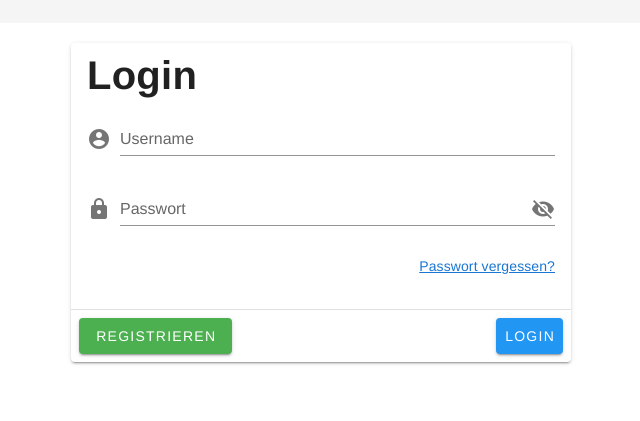
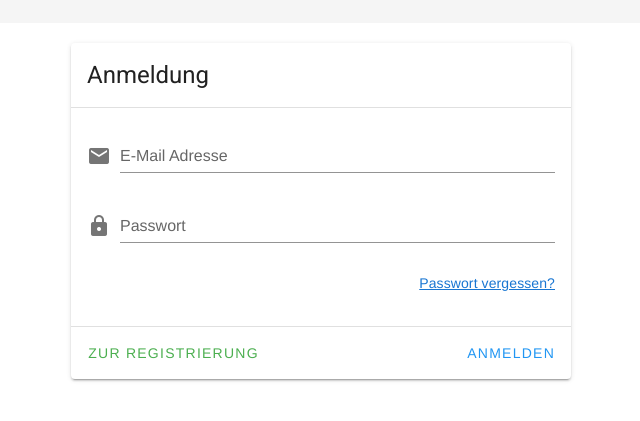
Before and after one commit to BSilvie/Boenings_Bohnen, a Vue app in the folder plantista/: page /#/ in a window 1280 px wide. Shown: the part 127-548 px from the top of the page, without its empty margins (319-959 px from the left). Built offline with nearby package versions, Linux system fonts and the light colour scheme.

Commit message:
updates frontend

```diff
--- a/plantista/src/components/Card.vue
+++ b/plantista/src/components/Card.vue
@@ -14,10 +14,17 @@
             />
 
             <status-light
+                :status="plant.status"
                 class="statusLight"
             />
 
             <v-card-title>{{plant.name}}</v-card-title>
+
+            <v-btn
+                fab
+            >
+                {{plant.moisturization}}
+            </v-btn>
 
           <v-divider/>
 
@@ -74,18 +81,28 @@ export default {
             plants: [
                 {
                     name: "Jan",
+                    moisturization: 525,
+                    status: 0
                 },
                 {
                     name: "Silvie",
+                    moisturization: 221,
+                    status: 2
                 },
                 {
                     name: "Melanie",
+                    moisturization: 432,
+                    status: 2
                 },
                 {
                     name: "Alex",
+                    moisturization: 531,
+                    status: 2
                 },
                 {
                     name: "Manuel",
+                    moisturization: 553,
+                    status: 1
                 }
             ]
         }
--- a/plantista/src/views/Dashboard.vue
+++ b/plantista/src/views/Dashboard.vue
@@ -1,10 +1,7 @@
 <template>
-  <div class="dashboard">
-    <h1>Dashboard</h1>
-
-
-    <Card />
-  </div>
+    <div class="dashboard">
+        <Card />
+    </div>
 </template>
 
 <script>
@@ -12,7 +9,7 @@ import Card from '../components/Card.vue';
 export default {
     name: 'Dashboard',
     components: {
-    Card
-}
+        Card
+    }
 }
 </script>
--- a/plantista/src/views/Login.vue
+++ b/plantista/src/views/Login.vue
@@ -1,21 +1,21 @@
 <template>
-
     <v-app>
-    <v-card width="500px" class="mx-auto mt-5" >
-      <v-card-title>
-        <h1>Login</h1>
-      </v-card-title>
+        <v-card width="500px" class="mx-auto mt-5">
+            <v-card-title class="text-h5">Anmeldung</v-card-title>
+            <v-divider />
             <v-card-text>
                 <v-form >
                     <v-text-field
-            label="Username"
-            prepend-icon="mdi-account-circle"
+                        v-model="email"
+                        label="E-Mail Adresse"
+                        prepend-icon="mdi-email"
+                        required
                     />
                     <v-text-field
-            type="Password"
+                        v-model="password"
                         label="Passwort"
                         prepend-icon="mdi-lock"
-            append-icon="mdi-eye-off"
+                        required
                     />
                     <p class="forgot-password text-right mt-2 mb-4">
                         <router-link to="/forgot-password">Passwort vergessen?</router-link>
@@ -24,15 +24,23 @@
             </v-card-text>
             <v-divider></v-divider>
             <v-card-actions>
-        <router-link :to="{name: 'Registrierung'}">
-        <v-btn color="success">Registrieren</v-btn>
-        </router-link>
-        <v-spacer></v-spacer>
-        <v-btn color="info">Login</v-btn>
+                <v-btn
+                    color="success"
+                    text
+                    @click="$router.push({name: 'Registrierung'})"
+                >
+                    zur Registrierung
+                </v-btn>
+                <v-spacer />
+                <v-btn
+                color="info"
+                text
+                >
+                Anmelden
+                </v-btn>
             </v-card-actions>
         </v-card>
     </v-app>
-
 </template>
 
 <script>
@@ -40,6 +48,8 @@ export default {
     name: 'Login',
     data () {
         return {
+            password: '',
+            email: '',
             showPassword: false
         }
     }
--- a/plantista/src/views/Register.vue
+++ b/plantista/src/views/Register.vue
@@ -1,10 +1,8 @@
 <template>
-
     <v-app>
-    <v-card width="500px" class="mx-auto mt-5" >
-      <v-card-title>
-        <h1>Registrierung</h1>
-      </v-card-title>
+        <v-card width="500px" class="mx-auto mt-5">
+            <v-card-title class="text-h5">Registrierung</v-card-title>
+            <v-divider />
             <v-card-text>
                 <v-form >
                     <v-text-field
@@ -13,21 +11,31 @@
                 />
                     <v-text-field
                     label="E-Mail"
-            prepend-icon="mdi-account-circle"
+                    prepend-icon="mdi-email"
                 />
                 <v-text-field
                     type="Password"
                     label="Passwort"
                     prepend-icon="mdi-lock"
-            append-icon="mdi-eye-off"
                 />
                 </v-form>
             </v-card-text>
             <v-divider></v-divider>
             <v-card-actions>
-        <router-link :to="{name: 'Anmeldung'}">
-          <v-btn color="success">Login</v-btn>
-        </router-link>
+                <v-btn
+                color="success"
+                text
+                @click="$router.push({name: 'Anmeldung'})"
+                >
+                    zur Anmeldung
+                </v-btn>
+                <v-spacer />
+                <v-btn
+                    color="info"
+                    text
+                >
+                    Anmelden
+                </v-btn>
             </v-card-actions>
         </v-card>
   </v-app>
```
Lines whose indentation alone changed are shown as unchanged.
